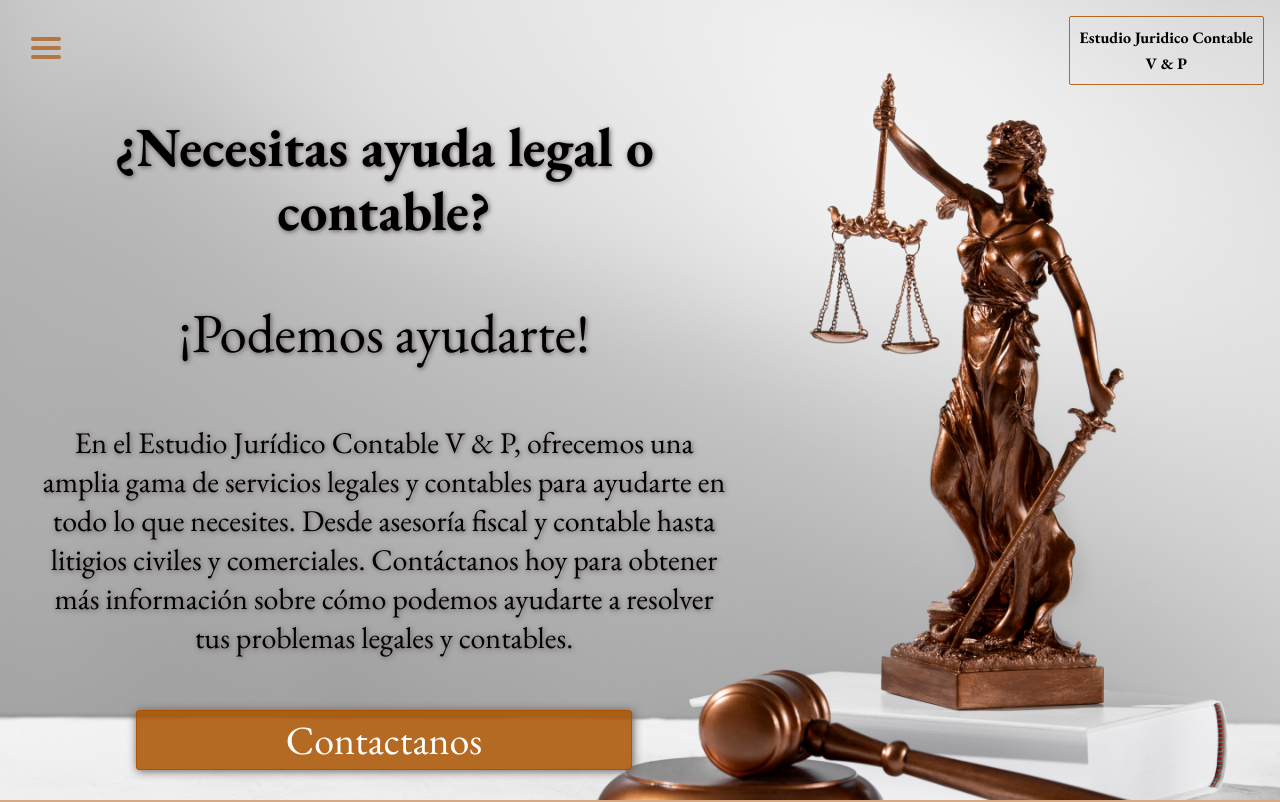
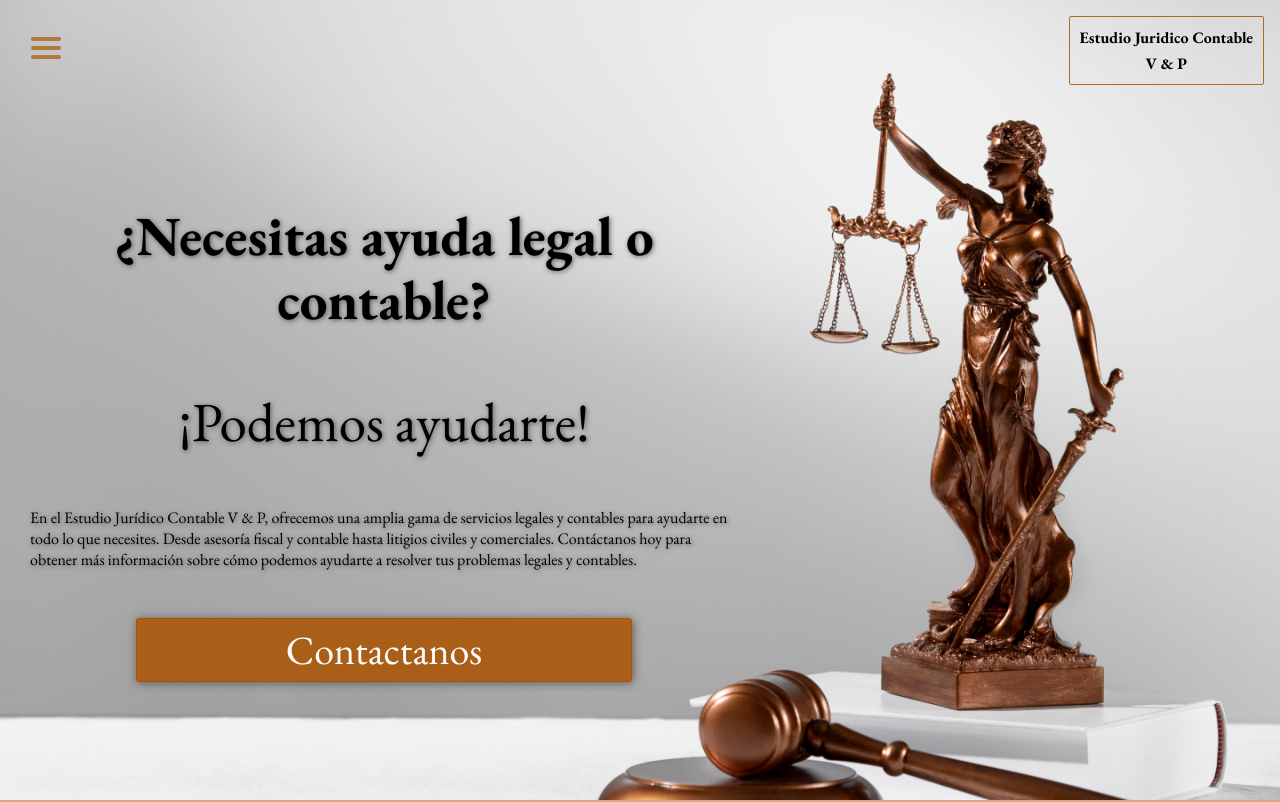
Before and after one commit to AgusPereyraa/juridicoContable, a React (Create React App) app: page / in a window 1280 px wide. Shown: the top 802 px of the page. Built offline with nearby package versions, Linux system fonts and the light colour scheme.

Commit message:
router dom estructura

```diff
--- /dev/null
+++ b/src/Components/H2/H2.jsx
@@ -0,0 +1,7 @@
+import React from 'react'
+
+export default function H2({text}) {
+  return (
+    <h2>{text}</h2>
+  )
+}
--- a/src/Components/MainHome/MainHome.jsx
+++ b/src/Components/MainHome/MainHome.jsx
@@ -1,13 +1,17 @@
 import React from 'react'
 import './mainHome.css'
+import H2 from '../H2/H2'
+import P from '../P/P'
+import Span from '../Span/Span'
+// import { Link as Anchor } from 'react-router-dom'
 
 export default function MainHome() {
     return (
         <div className='home'>
-                <h2 className='homeTitle'>¿Necesitas ayuda legal o contable?</h2>
-                <p className='homeTitle'>¡Podemos ayudarte!</p>
-                <p className='homeDescription'>En el Estudio Jurídico Contable V & P, ofrecemos una amplia gama de servicios legales y contables para ayudarte en todo lo que necesites. Desde asesoría fiscal y contable hasta litigios civiles y comerciales. Contáctanos hoy para obtener más información sobre cómo podemos ayudarte a resolver tus problemas legales y contables.</p>
-                <button className='homeButton'>Contactanos</button>
+            <H2 text='¿Necesitas ayuda legal o contable?'/>
+            <P text='¡Podemos ayudarte!'/>
+            <Span id='descHome' text='En el Estudio Jurídico Contable V & P, ofrecemos una amplia gama de servicios legales y contables para ayudarte en todo lo que necesites. Desde asesoría fiscal y contable hasta litigios civiles y comerciales. Contáctanos hoy para obtener más información sobre cómo podemos ayudarte a resolver tus problemas legales y contables.'/>
+            <button className='homeButton'>Contactanos</button> {/* Anchor as Link*/}
         </div>
     )
 }
--- a/src/Components/MainHome/mainHome.css
+++ b/src/Components/MainHome/mainHome.css
@@ -8,7 +8,14 @@
     height: 90vh;
 }
 
-.homeTitle {
+.home h2 {
+    font-size: 55px;
+    line-height: 4rem;
+    text-align: center;
+    padding: 5px;
+}
+
+.home p {
     font-size: 55px;
     line-height: 4rem;
     text-align: center;
@@ -145,13 +152,13 @@
         gap: 5rem;
     }
 
-    .homeTitle {
+    .home h2 {
         display: flex;
         font-size: 40px;
         margin-bottom: 1rem;
     }
 
-    .homeDescription {
+    .home span {
         display: none;
     }
 
--- /dev/null
+++ b/src/Components/P/P.jsx
@@ -0,0 +1,7 @@
+import React from 'react'
+
+export default function P({text}) {
+  return (
+    <p>{text}</p>
+  )
+}
--- /dev/null
+++ b/src/Components/Span/Span.jsx
@@ -0,0 +1,7 @@
+import React from 'react'
+
+export default function Span({text}) {
+  return (
+    <span>{text}</span>
+  )
+}
```
Also changed, not shown: src/Pages/Home/Home.jsx (added, +10 -0 lines), src/Pages/Index/Index.jsx (added, +10 -0 lines), src/Pages/About/About.jsx (added), src/Pages/Contact/Contact.jsx (added), src/Pages/Prices/Prices.jsx (added), src/Pages/Services/Services.jsx (added).
